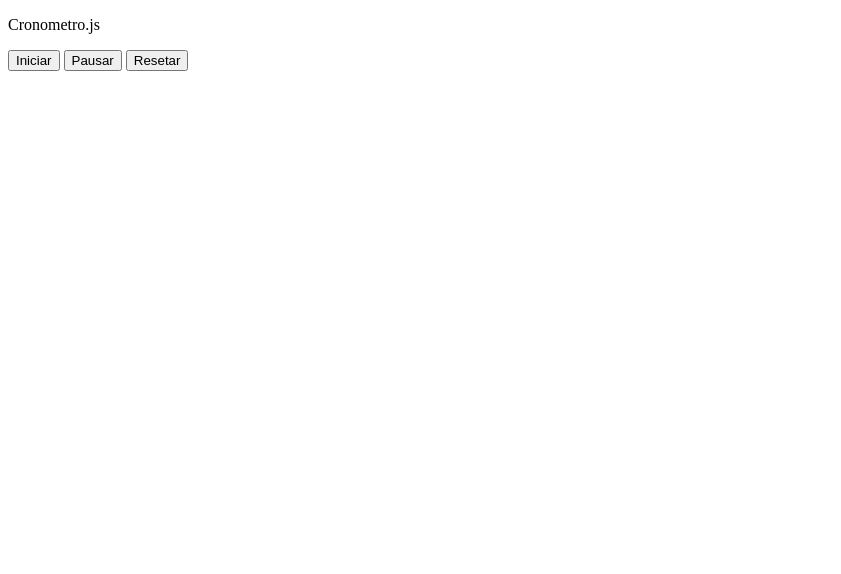
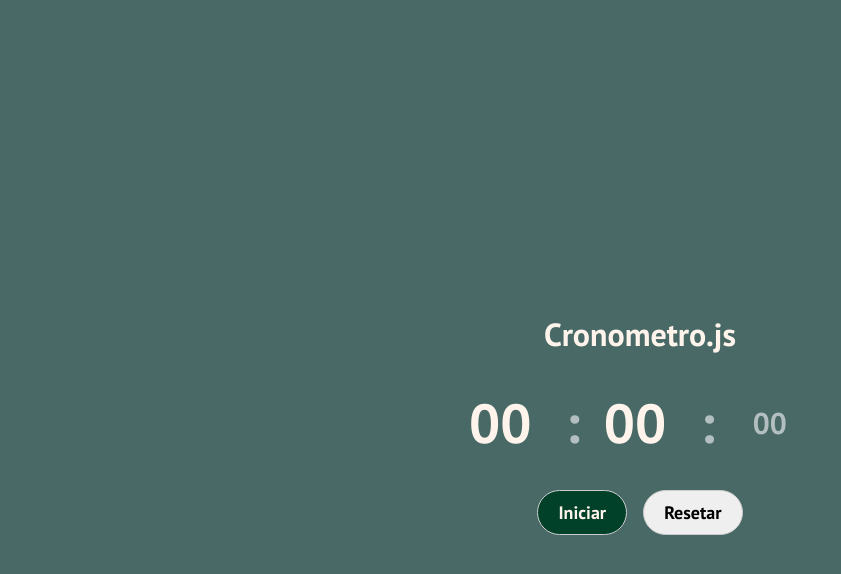
Before and after one commit to luccabasto/timerPage, a plain HTML site: page index.html in a window 1280 px wide. Shown: the whole page, without its empty margins (0-841 px from the left). Drawn offline with Linux system fonts and the light colour scheme.

Commit message:
funct timer in producion

```diff
--- a/index.html
+++ b/index.html
@@ -4,8 +4,14 @@
     <meta charset="UTF-8">
     <meta name="viewport" content="width=device-width, initial-scale=1.0">
     <link rel="stylesheet" href="src/style.css">
-    <script type="text/javascript" src="src/main.js"></script>
+    <script type="text/javascript" src="src/main.js" defer></script>
     <title>Timer Page</title>
+    <!-- Link Google Fonts-->
+    <link rel="preconnect" href="https://fonts.googleapis.com">
+    <link rel="preconnect" href="https://fonts.gstatic.com" crossorigin>
+    <link href="https://fonts.googleapis.com/css2?family=PT+Sans:ital,wght@0,400;0,700;1,400;1,700&display=swap" rel="stylesheet">
+    <!-- Link icons (Sass)-->
+    <!-- Link-->
 </head>
 <body>
 
@@ -15,15 +21,22 @@
     <main>
         <div class="app" id="app">
             <div class="timer-container">
+                <h1 class="timer_text">Cronometro.js</h1>
                 <div class="timer-content">
-            <p class="timer_text">Cronometro.js</p>
-
+                    <div class="timer">
+                        <div class="time" id="hour">00</div>
+                        <div class="separador">: </div>
+                        <div class="time" id="minutes">00</div>
+                        <div class="separador">:</div>
+                        <div class="time" id="seconds">00</div>
+                    </div>
                 </div>
 
                 <div class="btn-container">
-            <button id="btn-start">Iniciar</button>
-            <button id="btn-pause">Pausar</button>
-            <button id="btn-reset">Resetar</button>
+                    <button class="btn" id="btn-start">Iniciar</button>
+                    <button class="btn" id="btn-pause">Pausar</button>
+                    <button class="btn" id="btn-continue">Continuar</button>
+                    <button class="btn" id="btn-reset">Resetar</button>
                 </div>
             </div>
         </div>
--- a/src/main.js
+++ b/src/main.js
@@ -0,0 +1,12 @@
+
+const hourEl = document.getElementById("#hour")
+const minutesEl = document.getElementById("#minutes")
+const secondsEl = document.getElementById("#seconds")
+
+//btn's
+const startBtn = document.getElementById("btn-start")
+const pauseBtn = document.getElementById("btn-pause")
+const continueBtn = document.getElementById("btn-continue")
+const resetBtn = document.getElementById("btn-reset")
+
+// #01Note
--- a/src/style.css
+++ b/src/style.css
@@ -0,0 +1,82 @@
+* {
+    margin: 0;
+    padding: 0;
+    font-family: "PT Sans", sans-serif;
+    font-weight: 600;
+    box-sizing: border-box;
+}
+
+.timer-container{
+    display: flex;
+    justify-content: center;
+    flex-direction: column;
+    align-items: center;
+    gap: 2rem;
+    padding-top: 3rem;
+    background-color: #486966;
+    height: 100vh;
+
+}
+    .timer_text {
+        color: #FEF4EB;
+    }
+
+    .timer{
+        display: flex;
+        justify-content: center;
+        align-items: center;
+        font-size: 55px;
+        font-weight: bold;
+        color: #FEF4EB;
+    }
+
+        .time{
+            display: flex;
+            align-items: center;
+            justify-content: center;
+            color: #FEF4EB;
+            margin-right: 10px;
+            min-width: 90px;
+        }
+
+        .separador{
+            padding: 0 10px;
+            color: #B2BEBF;
+        }
+        #seconds{
+            color: #B2BEBF;
+            font-size: 30px;
+        }
+
+.btn-container{
+    display: flex;
+    gap: 1rem;
+}
+
+.btn{
+    padding: 10px 20px;
+    font-size: 18px;
+    border: solid 1px #ccc;
+    border-radius: 30px;
+    font-weight: bold;
+    cursor: pointer;
+    transition: all .2s ease-in-out;
+}
+
+    .btn:hover{
+        transform: scale(1.1);
+    }
+
+    #btn-start{
+        background-color: #014029;
+        color: #FEF4EB;
+    }
+
+#btn-pause, #btn-continue {
+    display: none;
+};
+
+    #btn-pause{
+        background-color: #BD2A2E;
+        color: #FEF4EB;
+    }
```
Also changed, not shown: 1 other file. Lines whose indentation alone changed are shown as unchanged.
